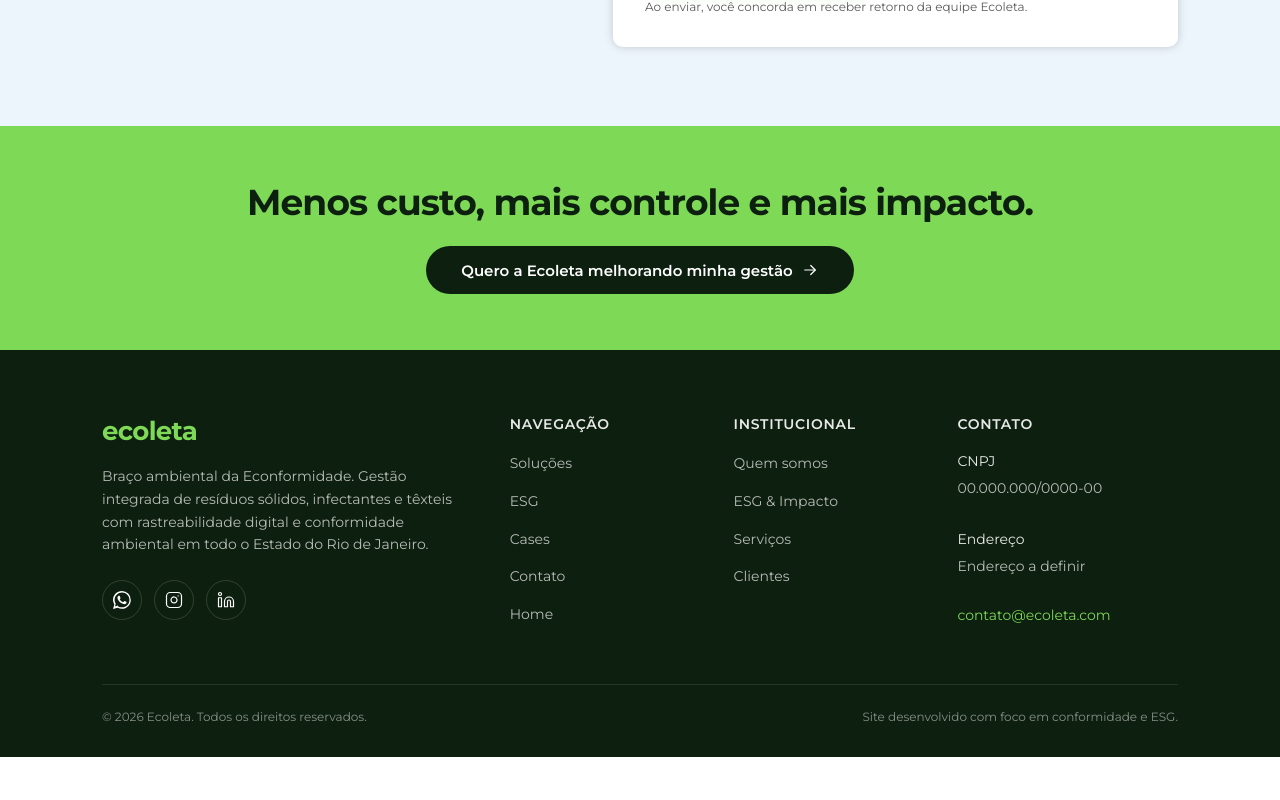
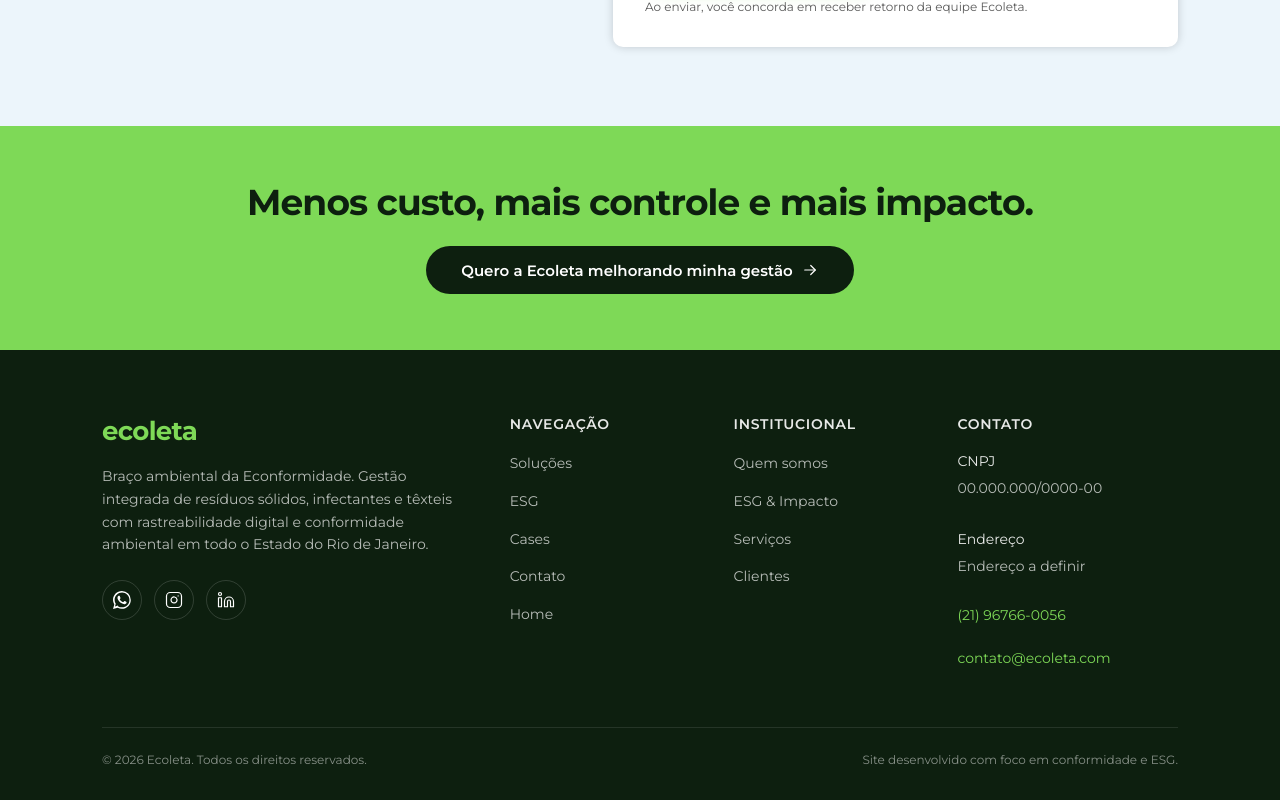
Before and after one commit to ricardosierra/ecoleta, a Next.js app: page /contato in a window 1280 px wide. Shown: the part 2071-2871 px from the top of the page. Before the commit the page ends 2828 px from the top, so only its background shows below. Built offline with nearby package versions, Linux system fonts and the light colour scheme; no server answers.

Commit message:
feat: adiciona telefone (21) 96766-0056 e WhatsApp no rodapé

```diff
--- a/components/Footer.tsx
+++ b/components/Footer.tsx
@@ -79,8 +79,16 @@ export default function Footer() {
               {siteConfig.company.address}
             </p>
             <a
+              href={whatsappLink}
+              target="_blank"
+              rel="noopener noreferrer"
+              className="mt-4 inline-block text-sm text-(--color-accent) hover:underline"
+            >
+              (21) 96766-0056
+            </a>
+            <a
               href={`mailto:${siteConfig.contact.email}`}
-              className="mt-4 inline-block text-sm text-(--color-accent) hover:underline"
+              className="mt-2 inline-block text-sm text-(--color-accent) hover:underline"
             >
               {siteConfig.contact.email}
             </a>
--- a/lib/site.config.ts
+++ b/lib/site.config.ts
@@ -18,7 +18,7 @@ export const siteConfig = {
     /** E-mail de destino do formulário (também sobrescrevível via env CONTACT_TO_EMAIL). */
     email: process.env.NEXT_PUBLIC_CONTACT_EMAIL || "contato@ecoleta.com",
     /** Número de WhatsApp em formato internacional sem caracteres especiais. */
-    whatsappNumber: process.env.NEXT_PUBLIC_WHATSAPP_NUMBER || "55XXXXXXXXXXX",
+    whatsappNumber: process.env.NEXT_PUBLIC_WHATSAPP_NUMBER || "5521967660056",
     whatsappMessage: "Olá! Gostaria de falar com um especialista da Ecoleta.",
   },
 
```
